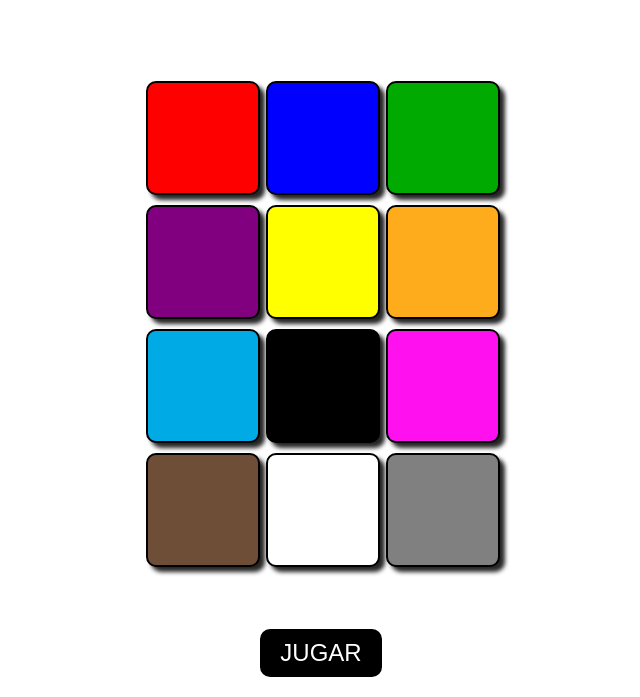
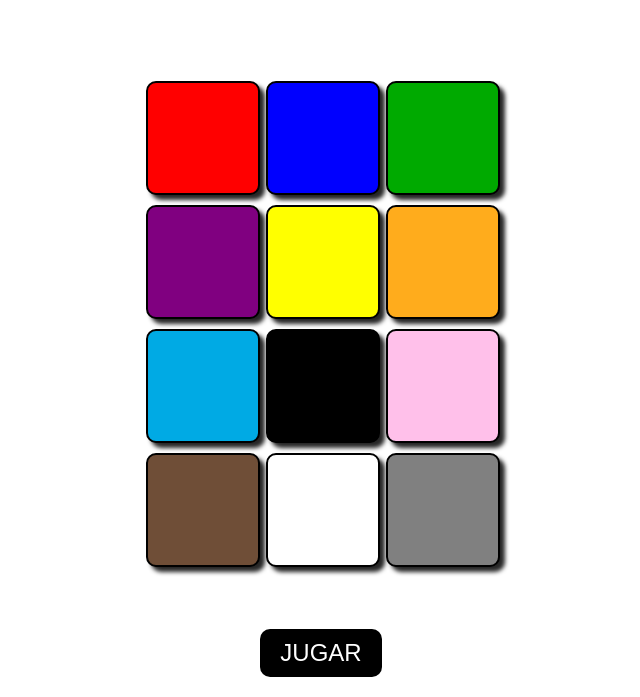
Before and after one commit to danielopenload/colores, a plain HTML site: page index.html in a window 1280 px wide. Shown: the part 103-800 px from the top of the page, without its empty margins (319-959 px from the left). Drawn offline with Linux system fonts and the light colour scheme.

```diff
--- a/index.html
+++ b/index.html
@@ -80,7 +80,7 @@
     <div class="cuadro" style="background-color: #FFAC1C;" data-color="NARANJA"></div>
     <div class="cuadro" style="background-color: #00AAE4;" data-color="CELESTE"></div>
     <div class="cuadro" style="background-color: #000000;" data-color="NEGRO"></div>
-    <div class="cuadro" style="background-color: #FF10EF;" data-color="ROSA"></div>
+    <div class="cuadro" style="background-color: #FFC0EA;" data-color="ROSA"></div>
    <div class="cuadro" style="background-color: #6F4E37;" data-color="MARRON"></div>
    <div class="cuadro" style="background-color: #FFFFFF;" data-color="BLANCO"></div>
    <div class="cuadro" style="background-color: #808080;" data-color="GRIS"></div>
```
